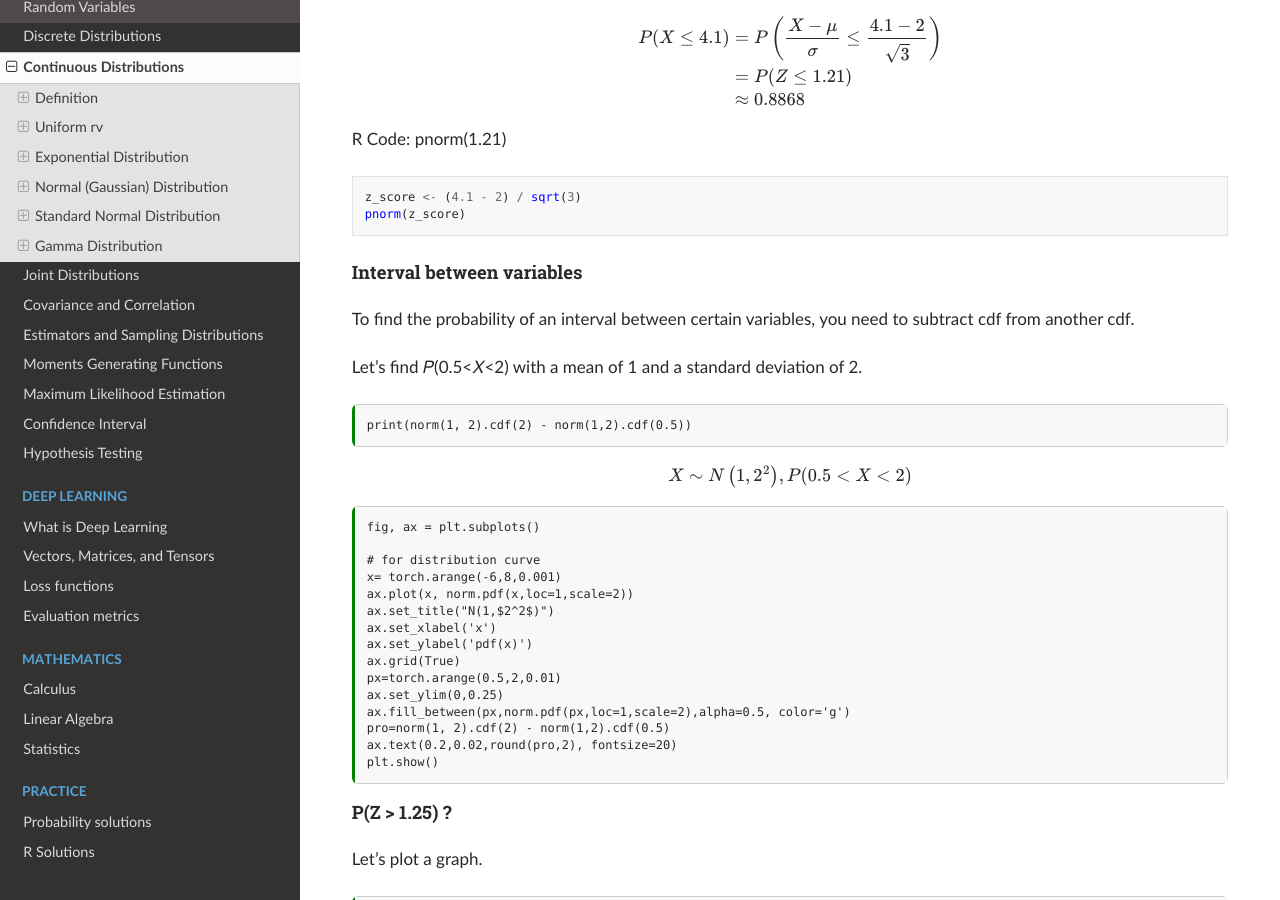
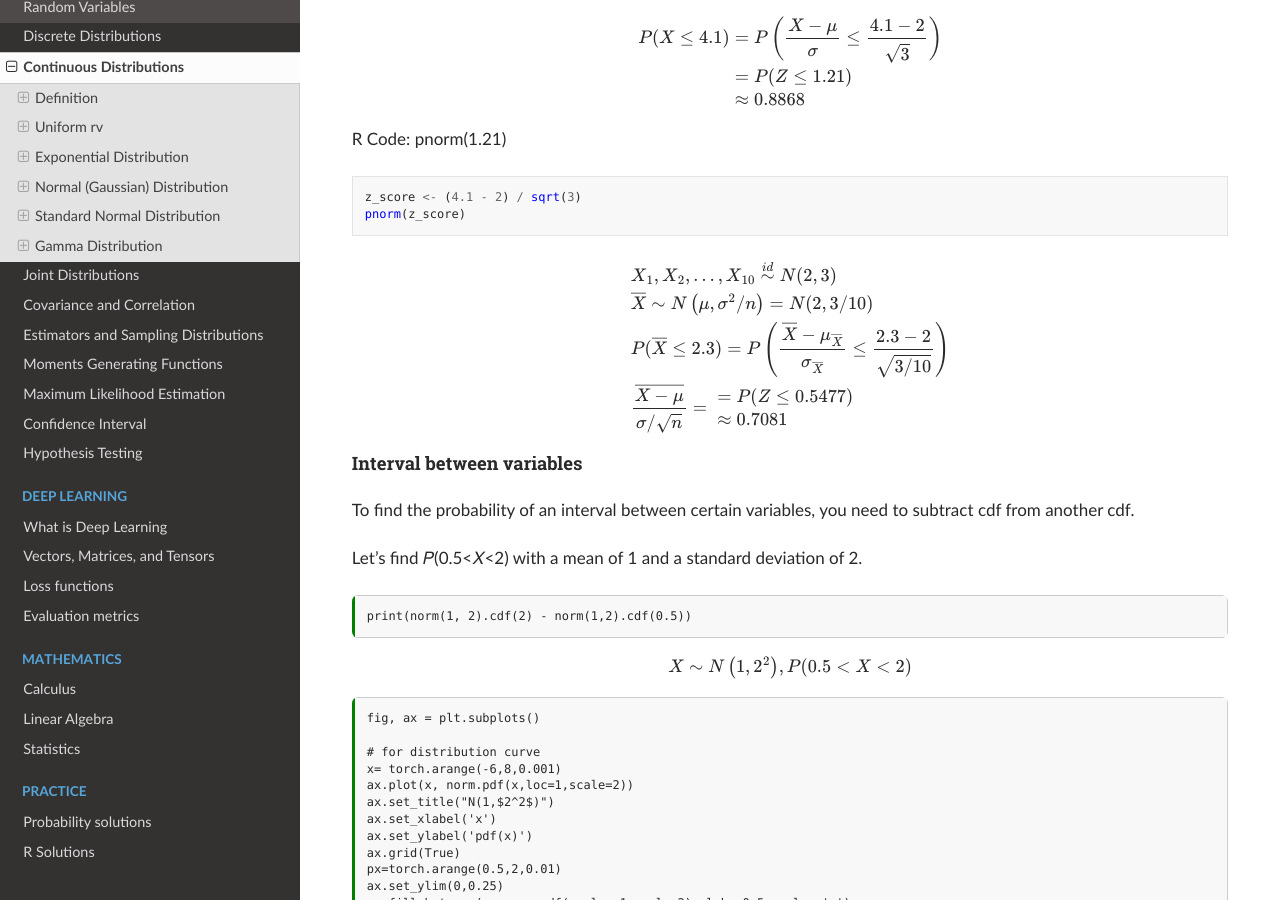
Before and after one commit to akkefa/ml-notes, a Sphinx documentation site: the page built from docs/probability/continuous_distributions.md, in a window 1280 px wide and 900 px high, scrolled down 14807 px. Built offline with Sphinx 7.4.7 and the Read the Docs theme 2.0.0, drawn with Linux system fonts in a browser that asks for light colours.

Commit message:
new changes

````diff
--- a/docs/probability/continuous_distributions.md
+++ b/docs/probability/continuous_distributions.md
@@ -613,6 +613,18 @@ z_score <- (4.1 - 2) / sqrt(3)
 pnorm(z_score)
 ```
 
+$$
+\begin{aligned}
+& X _1, X _2, \ldots, X _{10} \stackrel{ id }{\sim} N (2,3) \\
+&\overline{ X } \sim N \left(\mu, \sigma^2 / n \right)= N (2,3 / 10) \\
+& P (\overline{ X } \leq 2.3)= P \left(\frac{\overline{ X }-\mu_{\overline{ X }}}{\sigma_{\overline{ X }}} \leq \frac{2.3-2}{\sqrt{3 / 10}}\right) \\
+&\frac{\overline{ X -\mu}}{\sigma / \sqrt{ n }}=\begin{aligned}
+&= P ( Z \leq 0.5477) \\
+& \approx 0.7081
+\end{aligned}
+\end{aligned}
+$$
+
 #### Interval between variables
 To find the probability of an interval between certain variables, you need to subtract cdf from another cdf.
 
````
